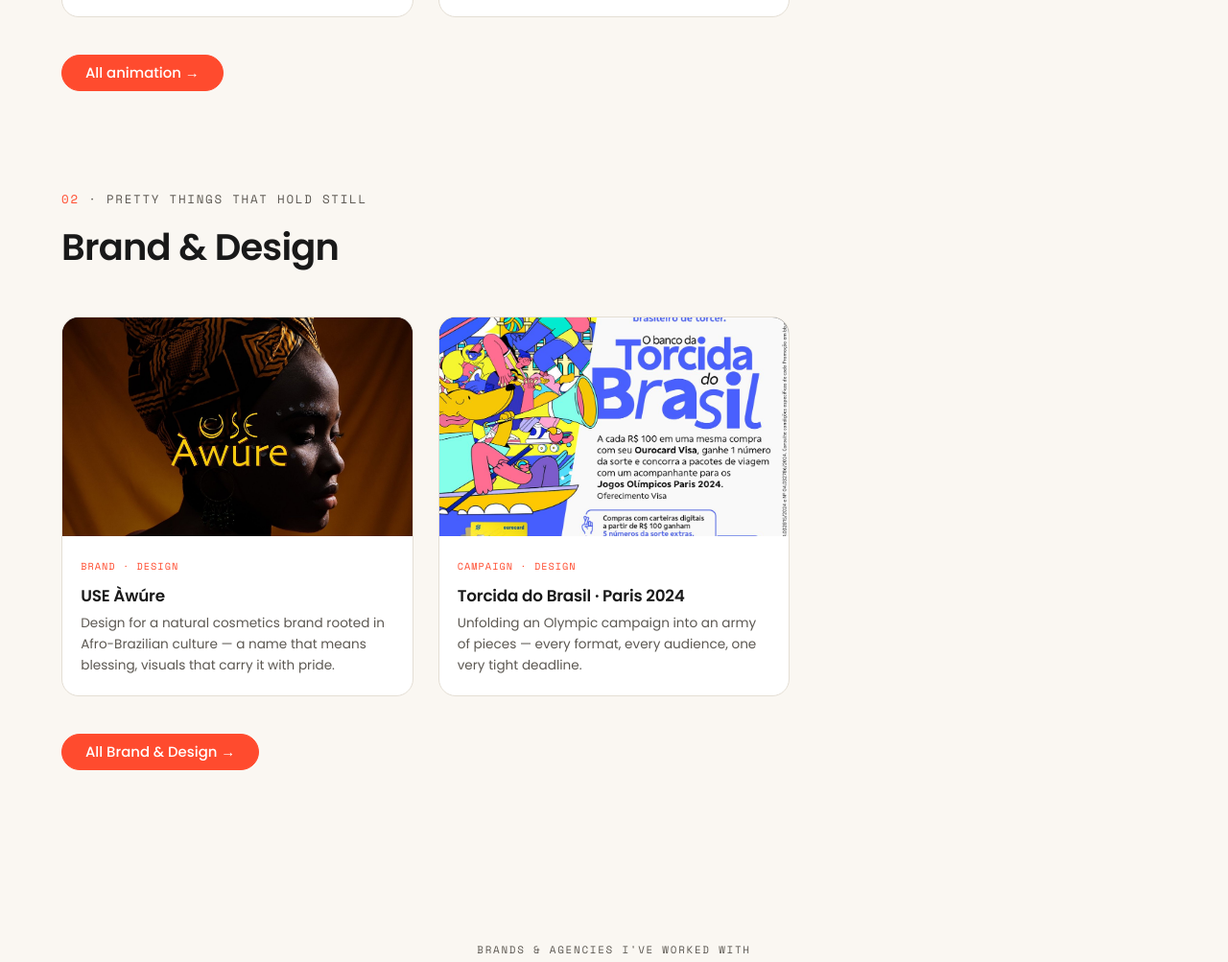
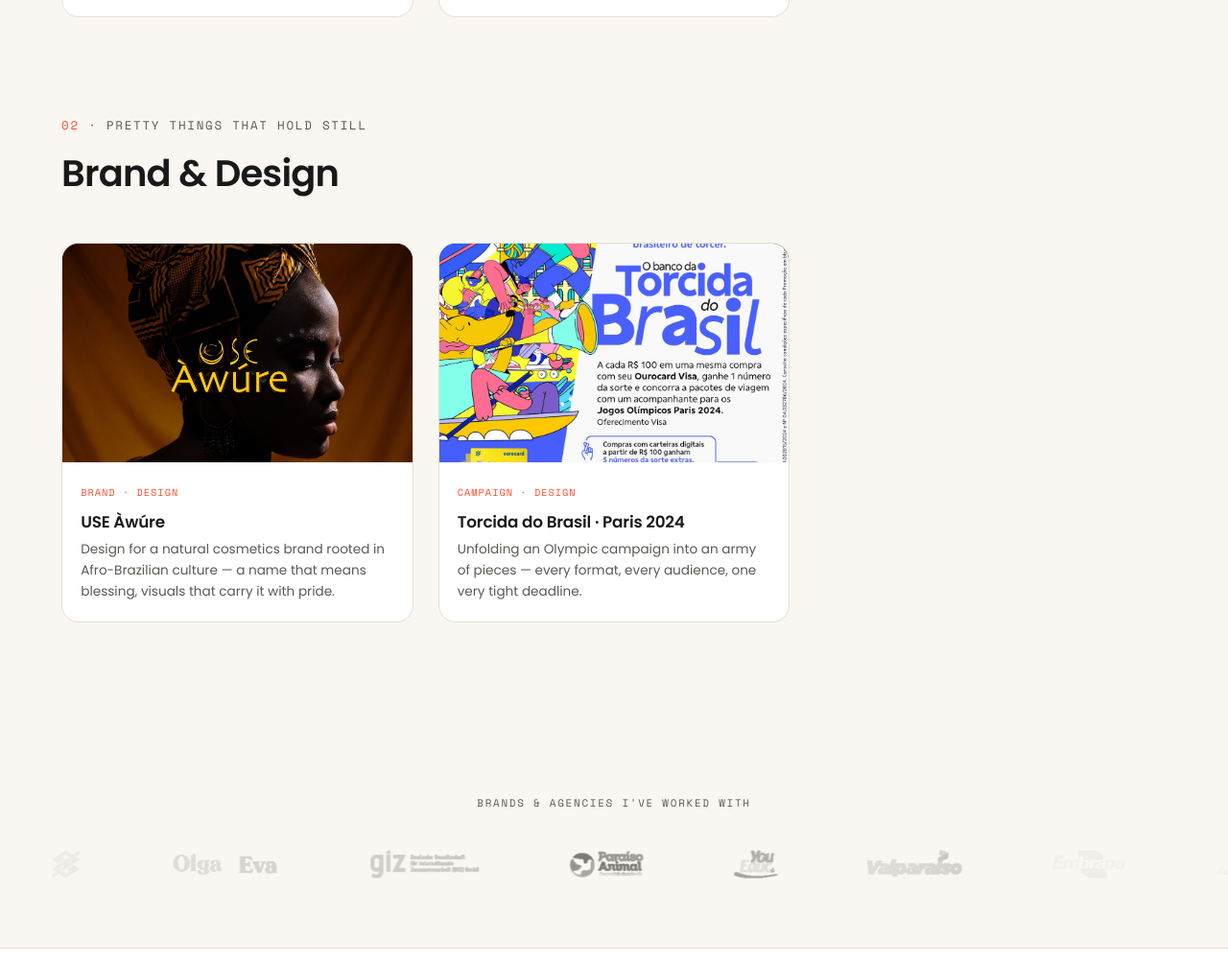
Before and after one commit to renataacioli/portfolio, a plain HTML site: page index.html in a window 1280 px wide. Shown: the part 2738-3741 px from the top of the page at 96% size. Drawn offline with nearby package versions, Linux system fonts and the light colour scheme.

Commit message:
Update index.html

```diff
--- a/index.html
+++ b/index.html
@@ -584,7 +584,7 @@
 
   </div>
 
-  <div class="more-row reveal">
+  <div class="more-row reveal" style="display:none">
     <a class="btn solid" href="https://renataacioli.com/animacao" target="_blank" rel="noopener" data-i18n="sec1.more">All animation →</a>
   </div>
 
@@ -613,7 +613,7 @@
     </a>
   </div>
 
-  <div class="more-row reveal">
+  <div class="more-row reveal" style="display:none">
     <a class="btn solid" href="https://renataacioli.com/work" target="_blank" rel="noopener" data-i18n="sec2.more">All Brand &amp; Design →</a>
   </div>
 </section>
```
